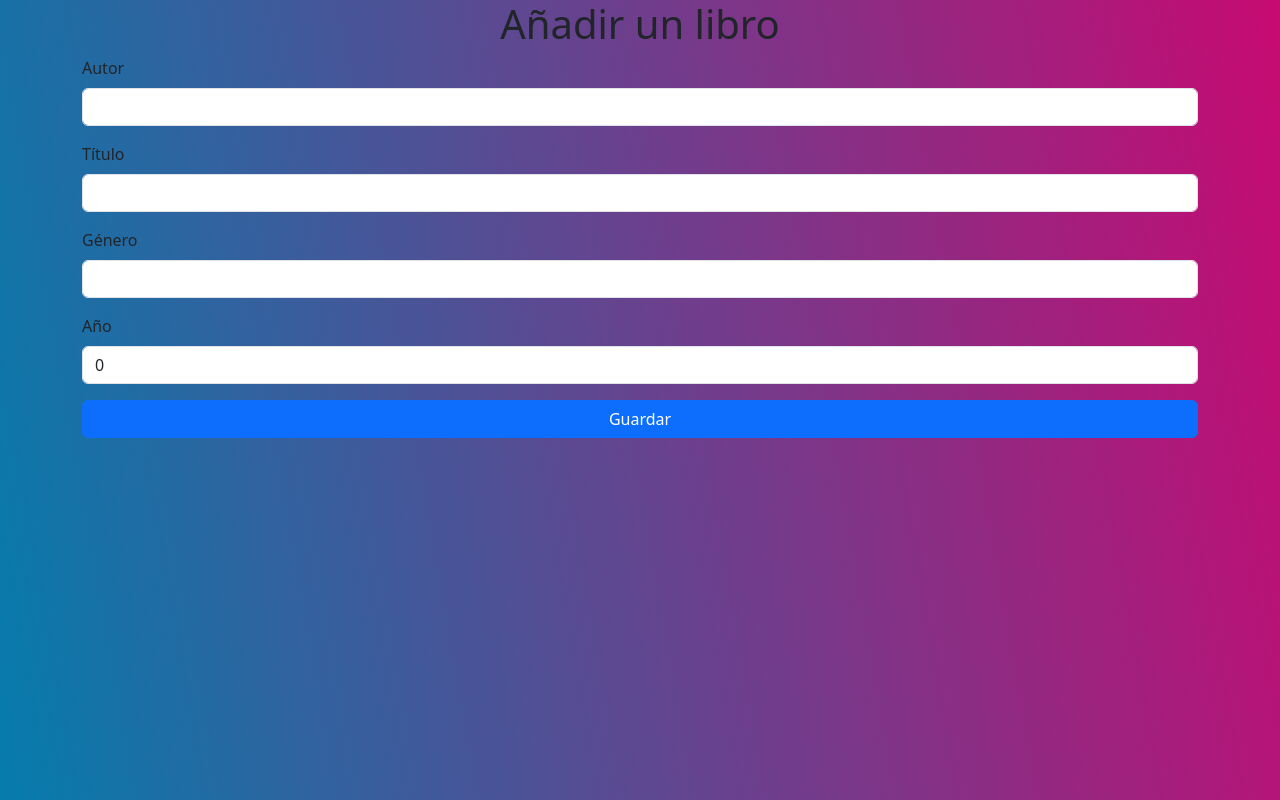
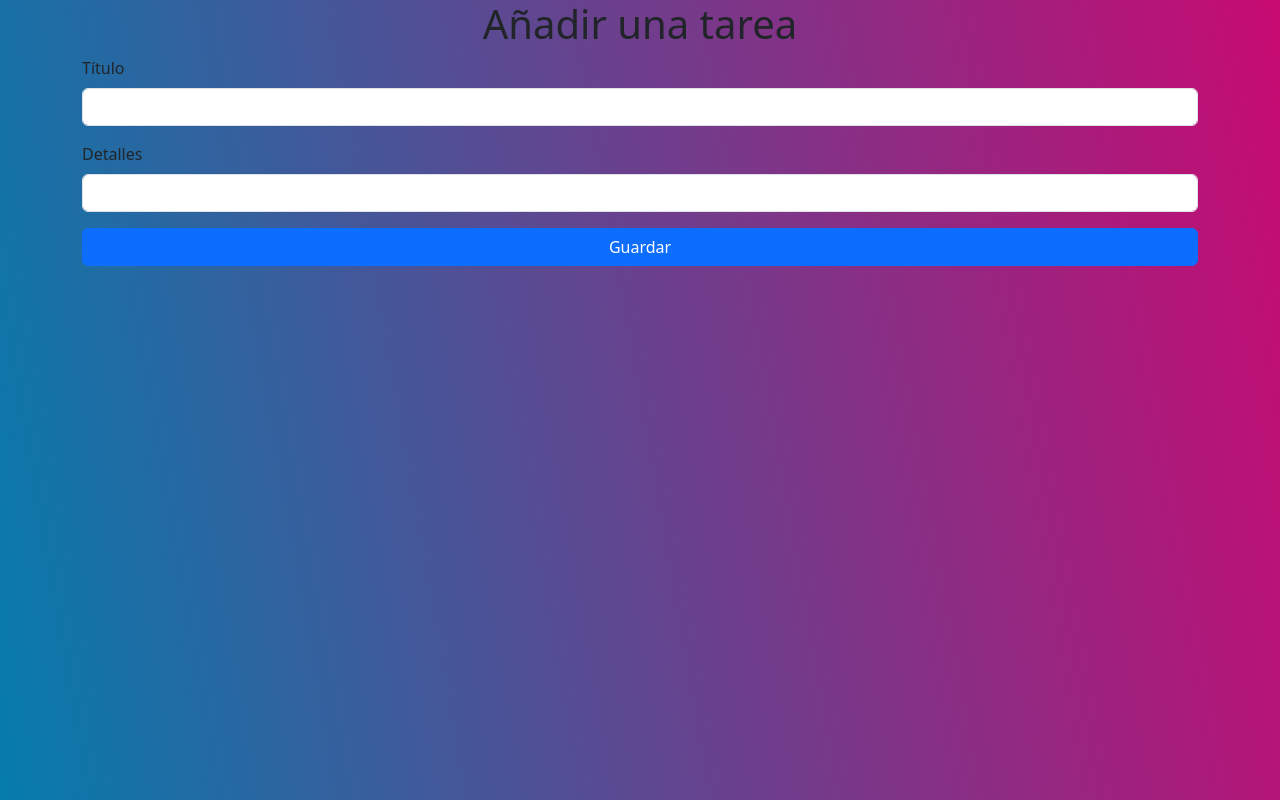
Before and after one commit to pinillajuanes/CRUD-Firebase-ReactJS, a React (Create React App) app: page /create in a window 1280 px wide. Built offline with nearby package versions, Linux system fonts and the light colour scheme.

Commit message:
Agrega creación de tareas

```diff
--- a/src/components/Create.js
+++ b/src/components/Create.js
@@ -1,37 +1,28 @@
 import React, {useState} from 'react'
 import { useNavigate } from 'react-router-dom'
-import { collection, addDoc } from 'firebase/firestore'
+import { collection, addDoc, serverTimestamp } from 'firebase/firestore'
 import { db } from '../firebaseConfig/firebase'
+import { auth } from '../firebaseConfig/firebase';
 
 const Create = () => {
-  const [autor, setAutor] = useState('')
   const [titulo, setTitulo] = useState('')
-  const [genero, setGenero] = useState('')
-  const [publicacion, setPublicacion] = useState(0)
+  const [detalles, setDetalles] = useState('')
   const navigate = useNavigate()
-  const librosCollecion = collection(db, "libros")
+  const tareasCollecion = collection(db, "tareas")
   const store = async (e) => {
     e.preventDefault()
-    await addDoc(librosCollecion, {
-      autor: autor, titulo: titulo, genero: genero, publicacion: publicacion
+    await addDoc(tareasCollecion, {
+      titulo: titulo, detalles: detalles, usuario: auth.currentUser.uid, fecha_creacion: serverTimestamp(),
+
     })
-    navigate('/')
+    navigate('/showall')
   }
   return (
     <div className='container'>
       <div className='row'>
         <div className='col'>
-          <h1 className='text-center'>Añadir un libro</h1>
+          <h1 className='text-center'>Añadir una tarea</h1>
           <form onSubmit={store}>
-            <div className='mb-3'>
-              <label className='form-label'>Autor</label>
-              <input
-                type='text'
-                className='form-control'
-                value={autor}
-                onChange={(e) => setAutor(e.target.value)}
-              />
-            </div>
             <div className='mb-3'>
               <label className='form-label'>Título</label>
               <input
@@ -42,21 +33,12 @@ const Create = () => {
               />
             </div>
             <div className='mb-3'>
-              <label className='form-label'>Género</label>
+              <label className='form-label'>Detalles</label>
               <input
                 type='text'
                 className='form-control'
-                value={genero}
-                onChange={(e) => setGenero(e.target.value)}
-              />
-            </div>
-            <div className='mb-3'>
-              <label className='form-label'>Año</label>
-              <input
-                type='number'
-                className='form-control'
-                value={publicacion}
-                onChange={(e) => setPublicacion(e.target.value)}
+                value={detalles}
+                onChange={(e) => setDetalles(e.target.value)}
               />
             </div>
             <div className='d-grid gap-2'>
--- a/src/components/Show.js
+++ b/src/components/Show.js
@@ -88,4 +88,5 @@ const Show = () => {
   )
 }
 
+
 export default Show
```
